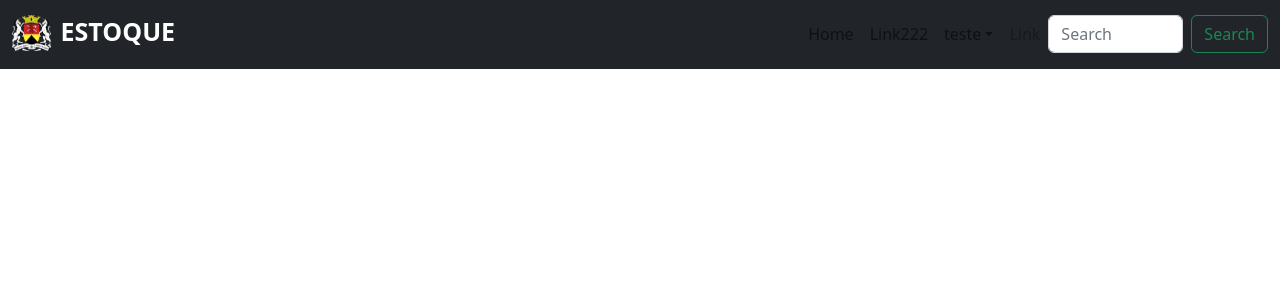
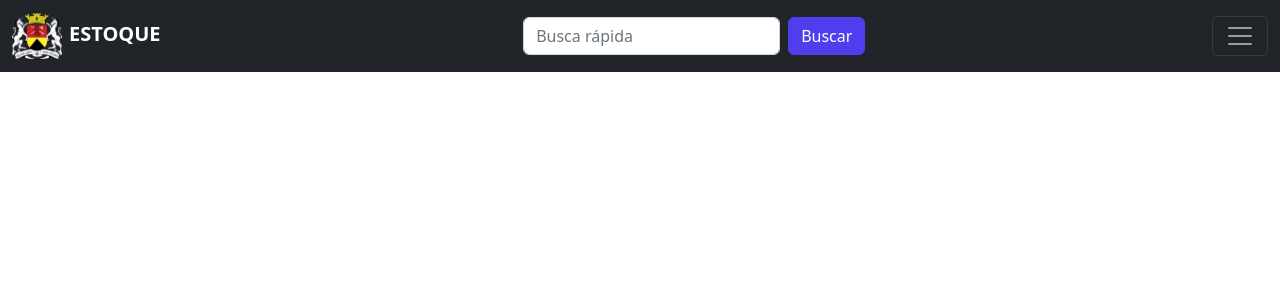
Before and after one commit to joao-pedro01/projetoGx, a React (Create React App) app in the folder front-end/: page /teste in a window 1280 px wide. Shown: the top 300 px of the page. Built offline with nearby package versions, Linux system fonts and the light colour scheme.

Commit message:
Mudanças no header

```diff
--- a/front-end/src/App.js
+++ b/front-end/src/App.js
@@ -13,12 +13,19 @@ import {
   Route,
   Routes,
   Navigate,
+  Link,
 } from "react-router-dom";
 
 const App = () => {
   return (
     <div className="app">
-      <Header/>
+        <Router> {/* Sistema de rotas da pagina */}
+          <Routes>
+            <Route exact path="/" element={<Login />} />
+            <Route exact path="/pecas" element={<MainPage />} />
+            <Route exact path="/teste" element={<Header/>}/>
+          </Routes>
+        </Router>
     </div>
   );
   }
--- a/front-end/src/pages/header/indexHeader.jsx
+++ b/front-end/src/pages/header/indexHeader.jsx
@@ -4,24 +4,57 @@ import Form from 'react-bootstrap/Form';
 import Nav from 'react-bootstrap/Nav';
 import Navbar from 'react-bootstrap/Navbar';
 import NavDropdown from 'react-bootstrap/NavDropdown';
-import PmsLogo from './assets/logo_pms.png';
+import Offcanvas from 'react-bootstrap/Offcanvas';
 import '../header/styleHeader.css'
-const Header = () => {
+import Logo from './assets/logo_pms.png'
 
+import {
+  BrowserRouter as Router,
+  Route,
+  Routes,
+  Navigate,
+  Link,
+} from "react-router-dom";
+
+
+function Header() {
   return (
-        <Navbar bg="dark" expand="lg">
+    <>
+      {[false].map((expand) => (
+        <Navbar key={expand} bg="dark" expand={expand} className="mb-3" variant="dark">
           <Container fluid>
-          <Navbar.Brand><img src= {PmsLogo} className='logo-nav'/><span className='nav-title'><strong>ESTOQUE</strong></span></Navbar.Brand>
-          <Navbar.Toggle aria-controls="navbarScroll" />
-          <Navbar.Collapse id="navbarScroll">
-            <Nav
-              className="me-auto my-2 my-lg-0"
-              style={{ maxHeight: '100px' }}
-              navbarScroll
+            <Navbar.Brand><img className='imgNav' src={Logo}></img>
+            <span className='logoNav'><strong>ESTOQUE</strong></span></Navbar.Brand>
+
+            <Form className="d-flex">
+              <Form.Control
+                type="search"
+                placeholder="Busca rápida"
+                className="me-2"
+                aria-label="search"
+              />
+              <Button className='search-button' variant="outline-primary">Buscar</Button>
+            </Form>
+            <Navbar.Toggle aria-controls={`offcanvasNavbar-expand-${expand}`} />
+            <Navbar.Offcanvas
+              id={`offcanvasNavbar-expand-${expand}`}
+              aria-labelledby={`offcanvasNavbarLabel-expand-${expand}`}
+              placement="end"
             >
-              <Nav.Link href="#action1">Home</Nav.Link>
-              <Nav.Link href="#action2">Link222</Nav.Link>
-              <NavDropdown title="teste" id="navbarScrollingDropdown">
+              {/* sidebar button */}
+              <Offcanvas.Header closeButton>
+                <Offcanvas.Title id={`offcanvasNavbarLabel-expand-${expand}`}>
+                  Cadastro
+                </Offcanvas.Title>
+              </Offcanvas.Header>
+              <Offcanvas.Body>
+                <Nav className="justify-content-end flex-grow-1 pe-3">
+                  <Nav.Link href="login">Adicionar Peça</Nav.Link>
+                  <Nav.Link href="#action2">Remover Peça</Nav.Link>
+                  <NavDropdown /* */
+                    title="nao sei mais q opcao tem"
+                    id={`offcanvasNavbarDropdown-expand-${expand}`}
+                  >
                     <NavDropdown.Item href="#action3">Action</NavDropdown.Item>
                     <NavDropdown.Item href="#action4">
                       Another action
@@ -31,22 +64,15 @@ const Header = () => {
                       Something else here
                     </NavDropdown.Item>
                   </NavDropdown>
-              <Nav.Link href="#" disabled>
-                Link
-              </Nav.Link>
+                  <span className="exit-button"><Button variant="danger" size="sm" >Sair</Button></span>
                 </Nav>
-            <Form className="d-flex">
-              <Form.Control
-                type="search"
-                placeholder="Search"
-                className="me-2"
-                aria-label="Search"
-              />
-              <Button variant="outline-success">Search</Button>
-            </Form>
-          </Navbar.Collapse>
+              </Offcanvas.Body>
+            </Navbar.Offcanvas>
           </Container>
         </Navbar>
+      ))}
+    </>
   );
 }
-export default Header;
+
+export default Header
--- a/front-end/src/pages/header/styleHeader.css
+++ b/front-end/src/pages/header/styleHeader.css
@@ -1,10 +1,16 @@
-.logo-nav{
-    max-width: 5%;
-    padding-bottom: 5px;
+.imgNav {
+    width:50px;
 }
-.nav-title {
+
+.logoNav {
+    padding-left: 7px;
+
+}
+Form.d-flex button{
+    background-color: rgb(80, 62, 238);
     color: white;
-    margin: 10px;
-    font-size: 25px;
-    padding-top: 10px;
+    border-color: rgb(80, 62, 238);
 }
+.exit-button {
+    margin-top: 100px;
+}
--- a/front-end/src/pages/mainpage/indexMP.jsx
+++ b/front-end/src/pages/mainpage/indexMP.jsx
@@ -1,43 +1,12 @@
 import React from "react";
 import Table from 'react-bootstrap/Table'; //import estilização tabela boostrap
 import './stylesMP.css'
+import HeaderPMS from '../header/indexHeader'
 
 const MainPage = () => {
     return (
-<Table className="tabletest" striped borderless responsive>
-      <thead>
-        <tr>
-          <th>#</th>
-          <th>Nome</th>
-          <th>Descrição<output></output></th>
-          <th>Local</th>
-          <th>Quantidade</th>
-        </tr>
-      </thead>
-      <tbody>
-        <tr>
-          <td>1</td>
-          <td>kazu </td>
-          <td>xxx</td>
-          <td>prefeitura</td>
-          <td>2</td>
-        </tr>
-        <tr>
-          <td>2</td>
-          <td>mateus careca</td>
-          <td>xxx</td>
-          <td>prefeitura</td>
-          <td>2</td>
-        </tr>
-        <tr>
-          <td>3</td>
-          <td>jota pe</td>
-          <td>xxx</td>
-          <td>prefeitura</td>
-          <td>1</td>
-        </tr>
-      </tbody>
-    </Table>
+  <HeaderPMS/>
+
     );
 }
 export default MainPage;
```
Lines whose indentation alone changed are shown as unchanged.
